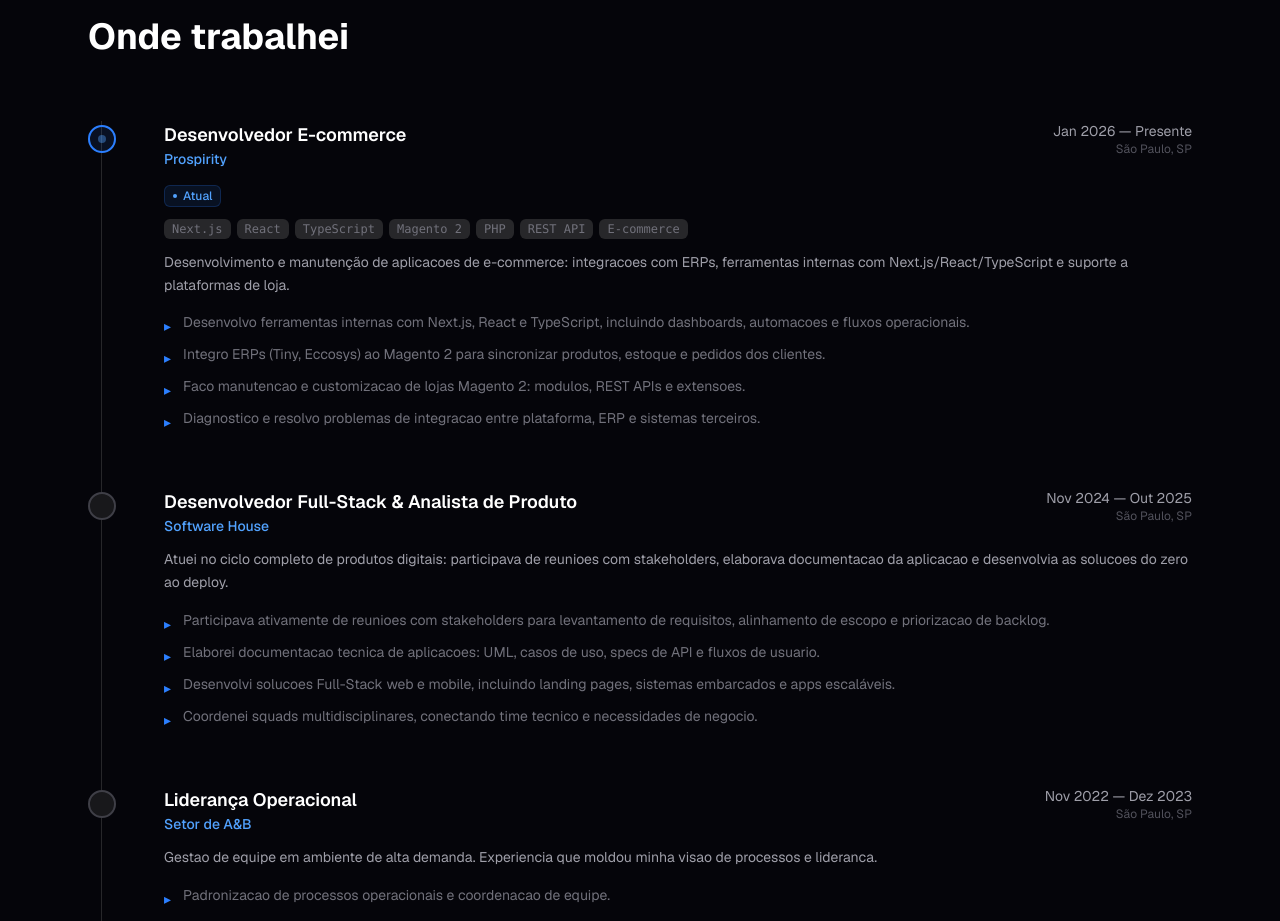
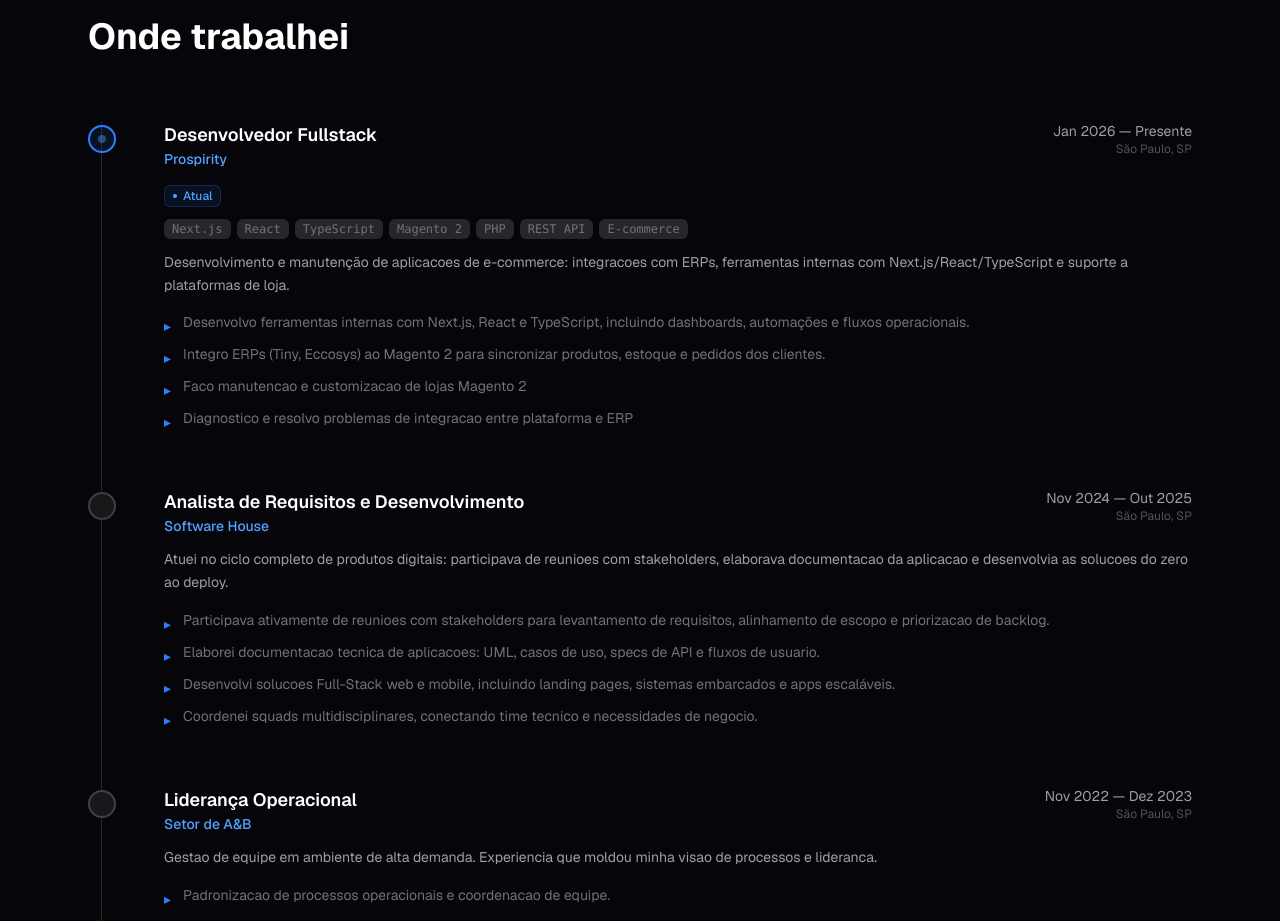
Before and after one commit to nemcolas/nicolasmartins, a Next.js app: page / in a window 1280 px wide. Shown: the part 2087-3008 px from the top of the page. Built offline with nearby package versions, Linux system fonts and the light colour scheme.

Commit message:
add: new experienices in experience.ts

```diff
--- a/src/data/experience.ts
+++ b/src/data/experience.ts
@@ -15,7 +15,7 @@ export const experiences: Experience[] = [
   {
     company: "Prospirity",
     role: {
-      pt: "Desenvolvedor E-commerce",
+      pt: "Desenvolvedor Fullstack",
       en: "E-commerce Developer",
     },
     period: { pt: "Jan 2026 — Presente", en: "Jan 2026 — Present" },
@@ -27,7 +27,7 @@ export const experiences: Experience[] = [
     },
     highlights: [
       {
-        pt: "Desenvolvo ferramentas internas com Next.js, React e TypeScript, incluindo dashboards, automacoes e fluxos operacionais.",
+        pt: "Desenvolvo ferramentas internas com Next.js, React e TypeScript, incluindo dashboards, automações e fluxos operacionais.",
         en: "Build internal tools with Next.js, React, and TypeScript — dashboards, automations, and operational workflows.",
       },
       {
@@ -35,11 +35,11 @@ export const experiences: Experience[] = [
         en: "Integrate ERPs (Tiny, Eccosys) with Magento 2 to sync products, inventory, and order flows for clients.",
       },
       {
-        pt: "Faco manutencao e customizacao de lojas Magento 2: modulos, REST APIs e extensoes.",
+        pt: "Faco manutencao e customizacao de lojas Magento 2",
         en: "Maintain and customize Magento 2 stores: modules, REST APIs, and custom extensions.",
       },
       {
-        pt: "Diagnostico e resolvo problemas de integracao entre plataforma, ERP e sistemas terceiros.",
+        pt: "Diagnostico e resolvo problemas de integracao entre plataforma e ERP",
         en: "Diagnose and fix integration issues between storefront, ERP, and third-party systems.",
       },
     ],
@@ -48,7 +48,7 @@ export const experiences: Experience[] = [
   {
     company: "Software House",
     role: {
-      pt: "Desenvolvedor Full-Stack & Analista de Produto",
+      pt: "Analista de Requisitos e Desenvolvimento",
       en: "Full-Stack Developer & Product Analyst",
     },
     period: { pt: "Nov 2024 — Out 2025", en: "Nov 2024 — Oct 2025" },
```
